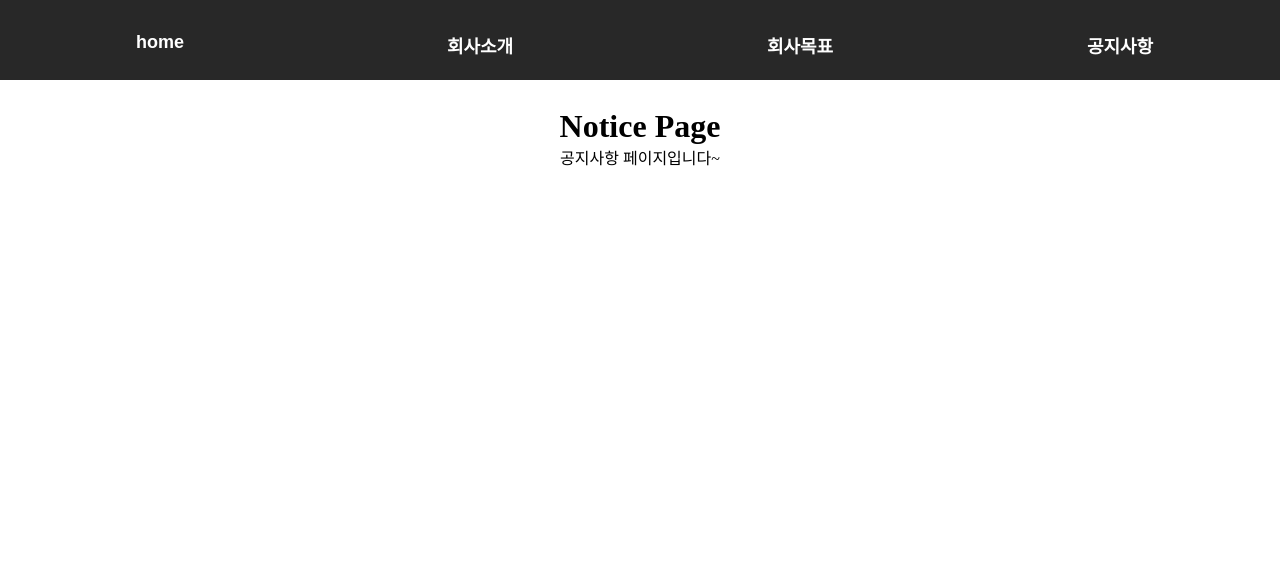
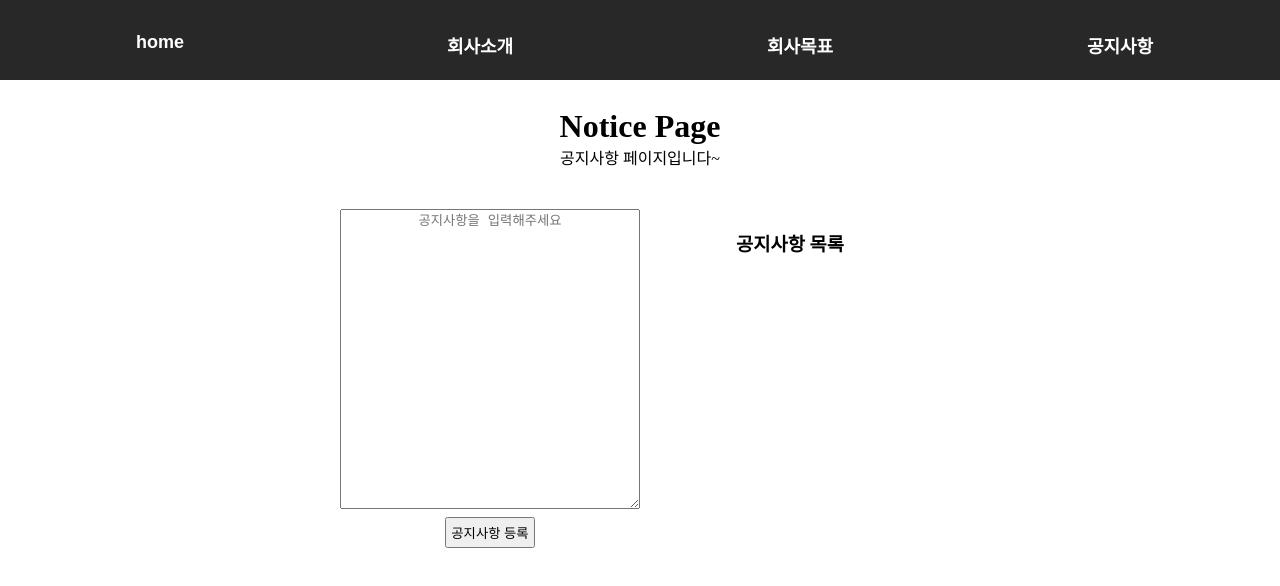
Before and after one commit to Likelion-YeungNam-Univ/12th-fe-9th-assignment, a React (Create React App) app in the folder fe9/: page /notice in a window 1280 px wide. Shown: the top 586 px of the page. Built offline with nearby package versions, Linux system fonts and the light colour scheme.

Commit message:
feat: 공지사항 등록 및 목록에 표시 기능

```diff
--- a/fe9/src/App.css
+++ b/fe9/src/App.css
@@ -2,6 +2,7 @@
   margin: 0;
   padding: 0;
   text-decoration: none;
+  list-style: none;
   box-sizing: border-box;
   text-align: center;
 }
--- a/fe9/src/Notice.js
+++ b/fe9/src/Notice.js
@@ -1,13 +1,131 @@
+import { useState } from 'react';
+import styled from 'styled-components';
+
 const Notice = () =>{
+    const [input, setInput] = useState();
+    const [notices, setNotice] = useState([]);
+
+
+    // 공지사항 등록
+    function postNotice(input){
+        setNotice(preNotice=>[...preNotice, input]); // 주의하기
+        setInput(''); // 입력필드 비우기
+    }
+
+
     return(
         <div>
-            <div>
+            <Title>
                 <h1>Notice Page</h1>
                 <p>공지사항 페이지입니다~</p>
-            </div>
+            </Title>
 
+            <NoticeContainer>
+
+                {/*왼쪽 - POST */}
+                <PostContainer>
+                    <InputArea
+                        type="text"
+                        value={input}
+                        placeholder="공지사항을 입력해주세요"
+                        onChange={(e)=>{setInput(e.target.value)}}>
+                    </InputArea>
+                    <PostButton onClick={() => postNotice(input)}>공지사항 등록</PostButton>
+                </PostContainer>
+
+                {/* 오른쪽 - GET*/}
+                <GetContainer>
+                    <h3>공지사항 목록</h3>
+                    <ul>
+                        {notices.map((notice)=>
+                            {
+                                return(
+                                    <NoticeList>
+                                        {notice}
+                                        <div>
+                                            <NoticeButton>수정</NoticeButton>
+                                            <NoticeButton>삭제</NoticeButton>
+                                        </div>
+
+                                    </NoticeList>
+
+                                )
+
+                            })
+                        }
+
+
+                    </ul>
+
+
+                </GetContainer>
+
+
+                {/* PUT */}
+
+
+
+                {/* DELETE */}
+
+
+            </NoticeContainer>
         </div>
     )
 }
 
+
+
+const Title = styled.div`
+    display: flex;
+    flex-direction: column;
+    align-items: center;
+`
+const NoticeContainer = styled.div`
+    display: flex;
+    align-items: center;
+    margin-top: 40px;
+    width: 100%;
+    height: 100%;
+    /* background-color: red; */
+`
+
+const PostContainer = styled.div`
+    height: 80%;
+    display: flex;
+    flex-direction: column;
+    align-items: center;
+`
+const InputArea = styled.textarea`
+    width: 300px;
+    height: 300px;
+`
+const PostButton = styled.button`
+    width: fit-content;
+    height: fit-content;
+    padding: 4px;
+    margin-top: 8px;
+`
+
+const GetContainer = styled.div`
+    height: 300px;
+    width: 300px;
+    display: flex;
+    flex-direction: column;
+    align-items: center;
+`
+
+const NoticeList = styled.li`
+    width: 240px;
+    background-color: #ededed;
+    margin-top: 12px;
+    border-radius: 10px;
+`
+const NoticeButton = styled.button`
+    width: fit-content;
+    height: fit-content;
+    padding: 0px 8px;
+    margin-top: 8px;
+`
+
+
 export default Notice;
```
